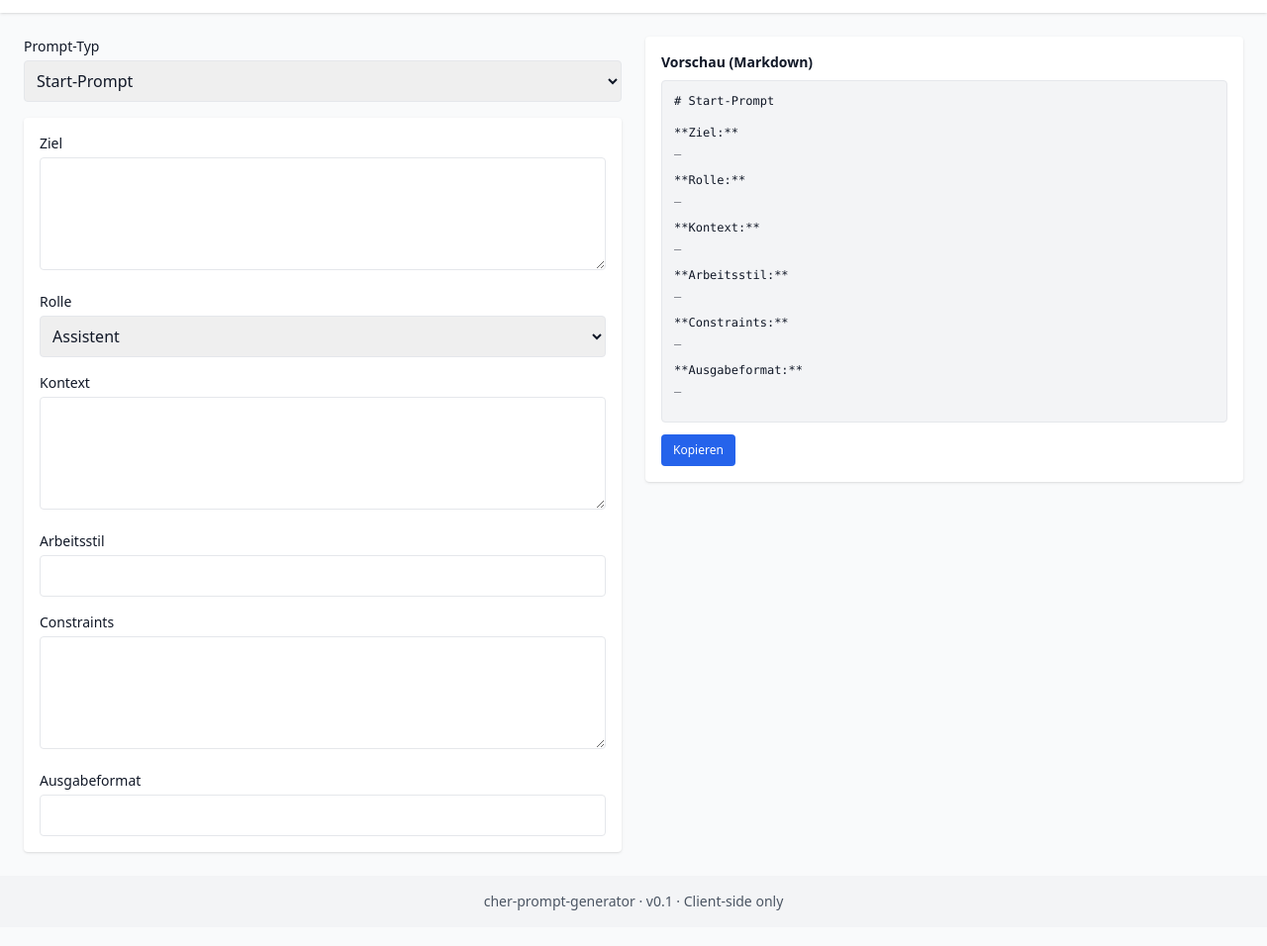
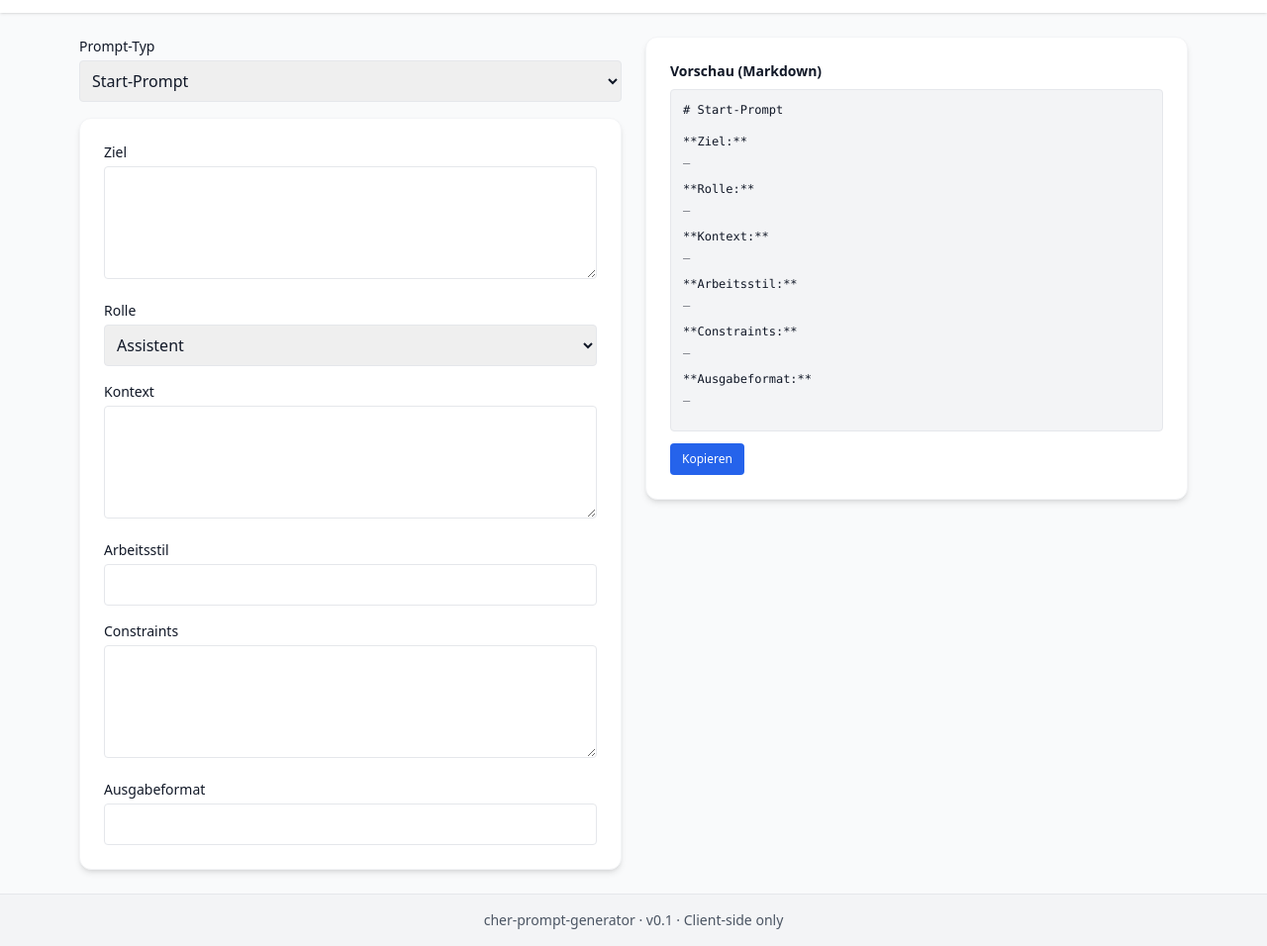
Before and after one commit to hrmnns/cher-prompt-generator, a plain HTML site: page src/index.html in a window 1280 px wide. Shown: the part 51-1007 px from the top of the page at 99% size. Drawn offline with nearby package versions, Linux system fonts and the light colour scheme.

Commit message:
Update index.html (Phase 5)

```diff
--- a/src/index.html
+++ b/src/index.html
@@ -5,10 +5,7 @@
   <title>Prompt-Generator</title>
   <meta name="viewport" content="width=device-width, initial-scale=1.0" />
 
-  <!-- Tailwind CDN -->
   <script src="https://cdn.tailwindcss.com"></script>
-
-  <!-- App JS -->
   <script type="module" src="./js/app.js"></script>
 </head>
 
@@ -18,25 +15,32 @@
   <header id="app-header" class="shadow bg-white"></header>
 
   <!-- Main -->
-  <main class="flex-1 container mx-auto p-4 md:p-6" id="app-main">
+  <main class="flex-1 py-6">
+    <div class="container mx-auto px-4 max-w-6xl">
+
       <div class="grid grid-cols-1 md:grid-cols-2 gap-6">
 
-      <!-- Left: Prompt Type + Form -->
+        <!-- Form Panel -->
         <section class="space-y-4">
           <div id="prompt-type-selector"></div>
-        <div id="dynamic-form-area" class="bg-white shadow rounded p-4 min-h-[200px]"></div>
+          <div id="dynamic-form-area"
+               class="bg-white shadow-md rounded-xl p-6 border border-gray-100 min-h-[250px]"></div>
         </section>
 
-      <!-- Right: Preview -->
+        <!-- Preview Panel -->
         <section class="space-y-4">
-        <div id="preview-pane" class="bg-white shadow rounded p-4 min-h-[200px]"></div>
+          <div id="preview-pane"
+               class="bg-white shadow-md rounded-xl p-6 border border-gray-100 min-h-[250px]"></div>
         </section>
+
+      </div>
 
     </div>
   </main>
 
   <!-- Footer -->
-  <footer id="app-footer" class="bg-gray-100 text-sm py-4"></footer>
+  <footer id="app-footer"
+          class="bg-gray-100 text-sm py-4 border-t border-gray-200"></footer>
 
 </body>
 </html>
```
Lines whose indentation alone changed are shown as unchanged.
